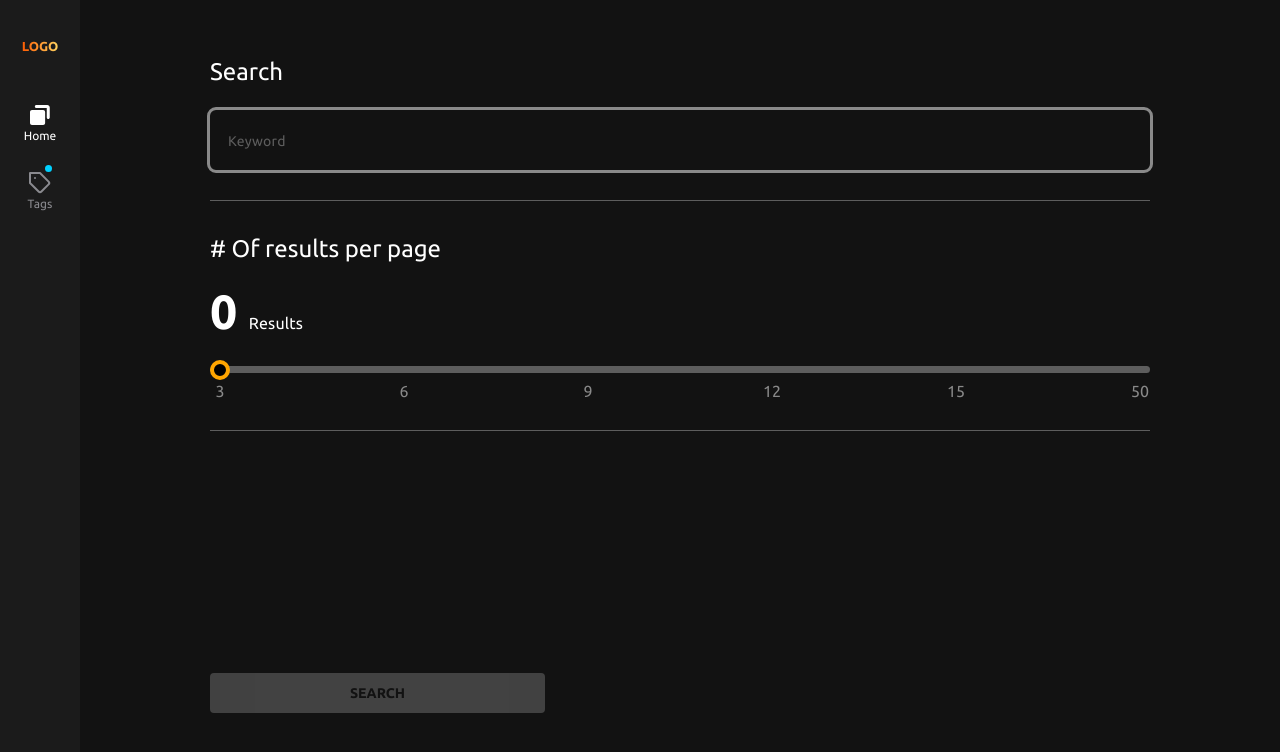
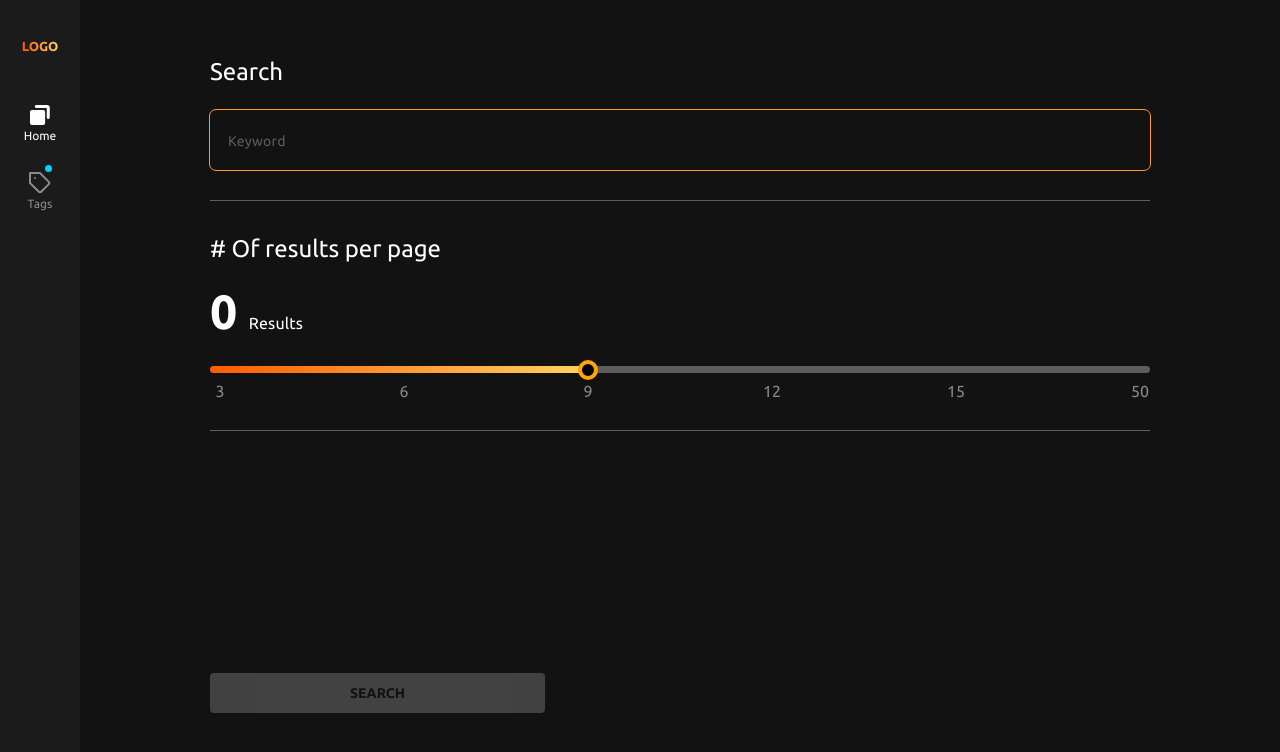
Before and after one commit to supaphly2008/avl-assessment, a Next.js app: page / in a window 1280 px wide. Shown: the top 752 px of the page. Built offline with nearby package versions, Linux system fonts and the light colour scheme.

Commit message:
add input focus

```diff
--- a/components/common/Input.js
+++ b/components/common/Input.js
@@ -1,6 +1,15 @@
+import { useRef, useEffect } from "react";
 const Input = ({ placeholder = "", className = "", onChange, value = "" }) => {
+  const inputRef = useRef(null);
+
+  useEffect(() => {
+    console.log(inputRef);
+    inputRef.current.focus();
+  }, []);
+
   return (
     <input
+      ref={inputRef}
       className={`${className} h-[60px] w-full rounded-[6px] bg-transparent
     px-[18px] pt-[20px] pb-[19px] text-[14px] leading-[21px]
     tracking-[0.25px] text-white outline outline-gray--scale
--- a/components/common/Slider.js
+++ b/components/common/Slider.js
@@ -1,6 +1,6 @@
 import { useRef, useEffect } from "react";
 
-const Slider = ({ min = "0", max = "5", defaultValue = "0", step = "1", onChange, range = [] }) => {
+const Slider = ({ min = "0", max = "5", defaultValue = 0, step = "1", onChange, range = [] }) => {
   const inputRef = useRef(null);
 
   const onInput = () => {
--- a/components/search/Search.js
+++ b/components/search/Search.js
@@ -1,4 +1,4 @@
-import { useState, useEffect } from "react";
+import { useState, useEffect, useRef } from "react";
 import Input from "../common/Input";
 import Button from "../common/Button";
 import Slider from "../common/Slider";
@@ -12,9 +12,10 @@ const inputRange = [3, 6, 9, 12, 15, 50];
 const Search = ({ setComponent, setSearchResult, searchResult, range, setRange, searchTerm, setSearchTerm }) => {
   const debouncedSearchTerm = useDebounce(searchTerm, 500);
   const [buttonDisabled, setButtonDisabled] = useState(true);
+  const defaultSliderValue = useRef(2);
 
   useEffect(() => {
-    setRange(inputRange[0]);
+    setRange(inputRange[defaultSliderValue.current]);
   }, []);
 
   useEffect(async () => {
@@ -60,7 +61,7 @@ const Search = ({ setComponent, setSearchResult, searchResult, range, setRange,
         <div className="my-[20px] text-[48px] font-bold leading-[1]">
           {searchResult?.total || 0} <span className="text-[16px] font-normal tracking-[0.15px]">Results</span>
         </div>
-        <Slider range={inputRange} onChange={onRangeChange} />
+        <Slider range={inputRange} defaultValue={defaultSliderValue.current} onChange={onRangeChange} />
       </div>
       <hr className="mt-[30px] text-gray" />
       <Button isDisabled={buttonDisabled} className="absolute bottom-0" label="search" onClick={onSearchClick} />
```
